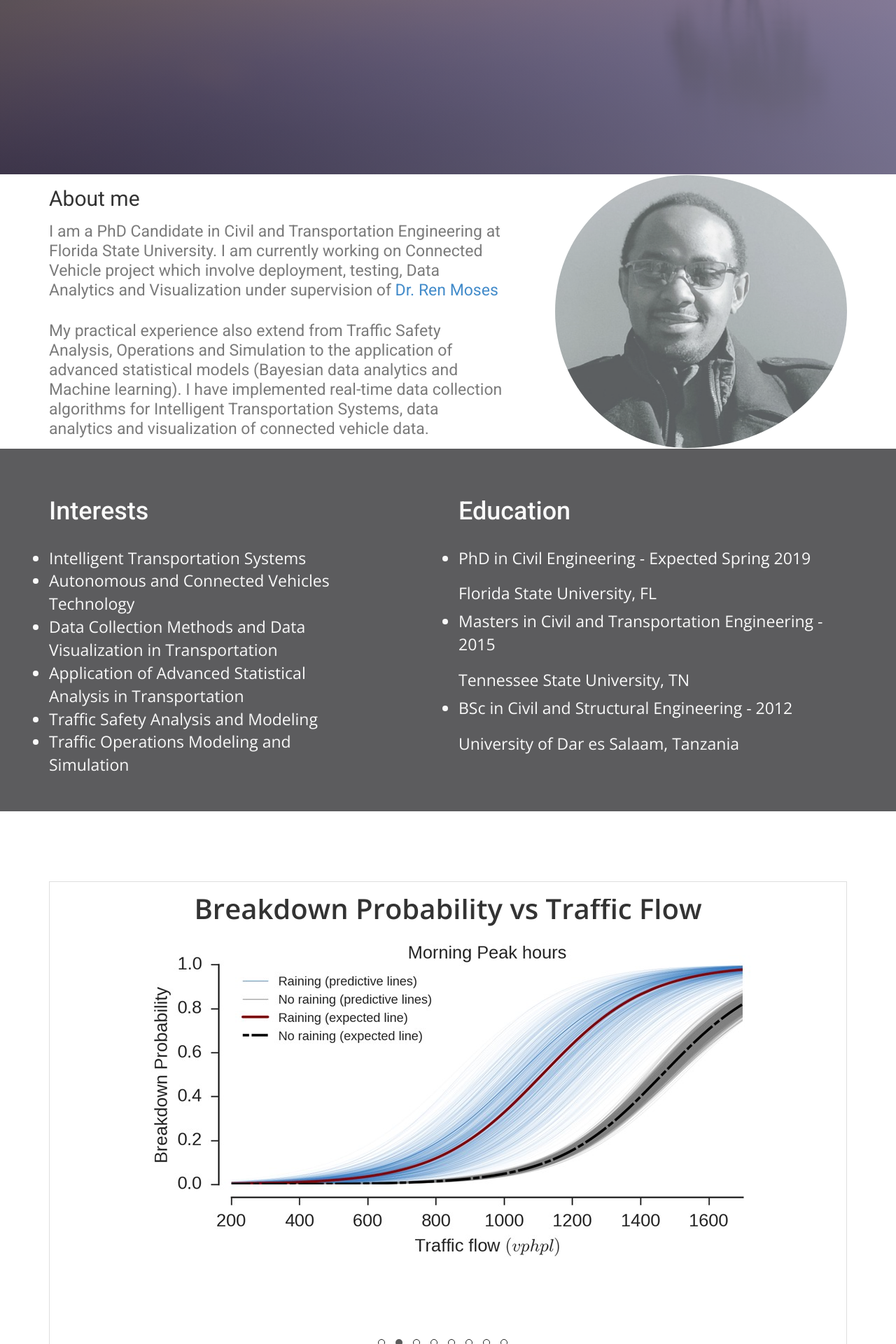
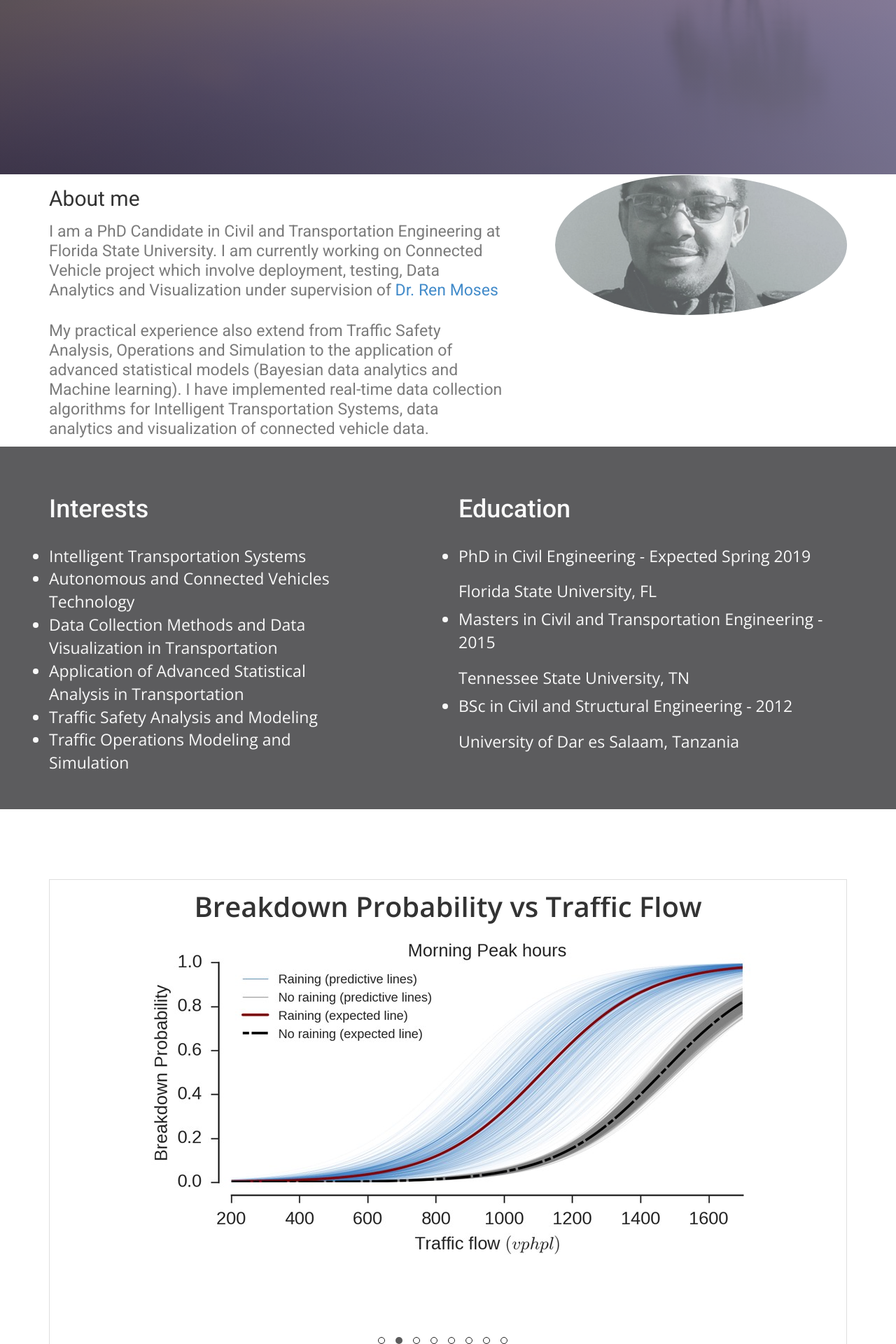
Before and after one commit to ekidando/Emma, a Jekyll site: the page built from index.html, in a window 1280 px wide. Shown: the part 600-2520 px from the top of the page at 70% size. Built offline with Jekyll 4.4.1, drawn with Linux system fonts in a browser that asks for light colours; nearby versions of some CDN libraries; some web fonts are replaced.

Commit message:
Update index.html

```diff
--- a/index.html
+++ b/index.html
@@ -39,7 +39,7 @@ published: true
       </div><!-- .col-md-7 close -->
       <div class="col-md-5 col-sm-12">
         <div class="block">
-         <div><img class="centered-and-cropped" width="100" height="390" style="border-radius:50%; opacity: 0.7;" src="img/Profile_pc.jpg" alt="Img"></div>
+         <div><img class="centered-and-cropped" width="200" height="200" style="border-radius:50%; opacity: 0.7;" src="img/Profile_pc.jpg" alt="Img"></div>
         </div>
       </div><!-- .col-md-5 close -->
     </div>
```
